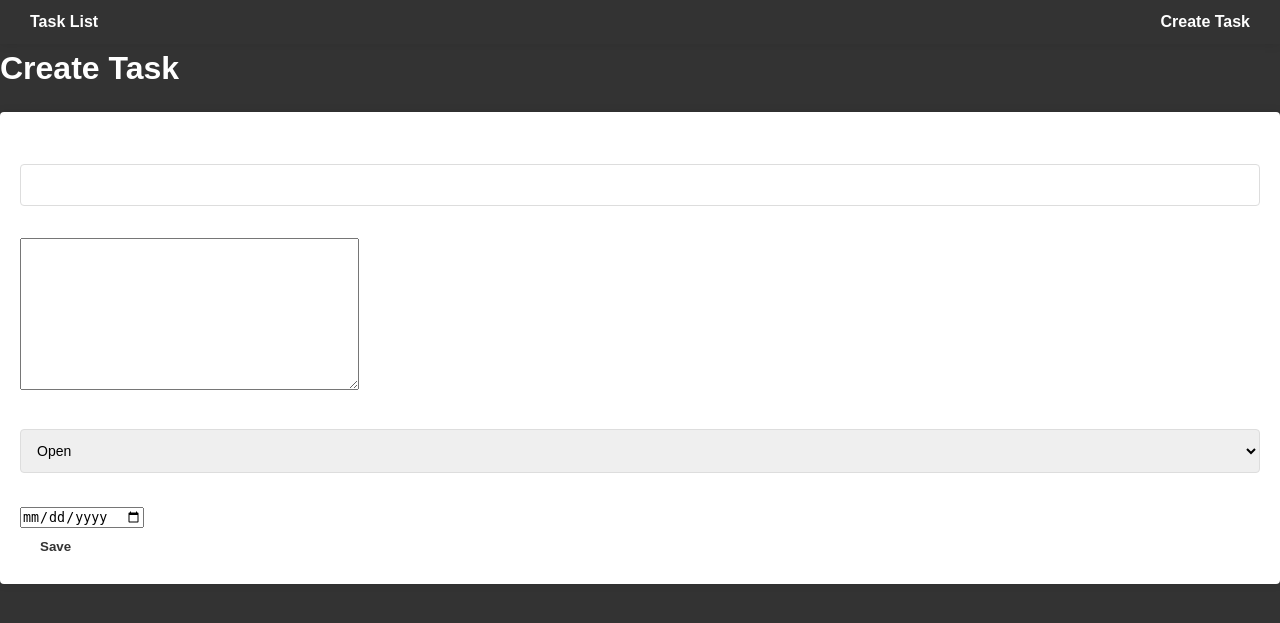
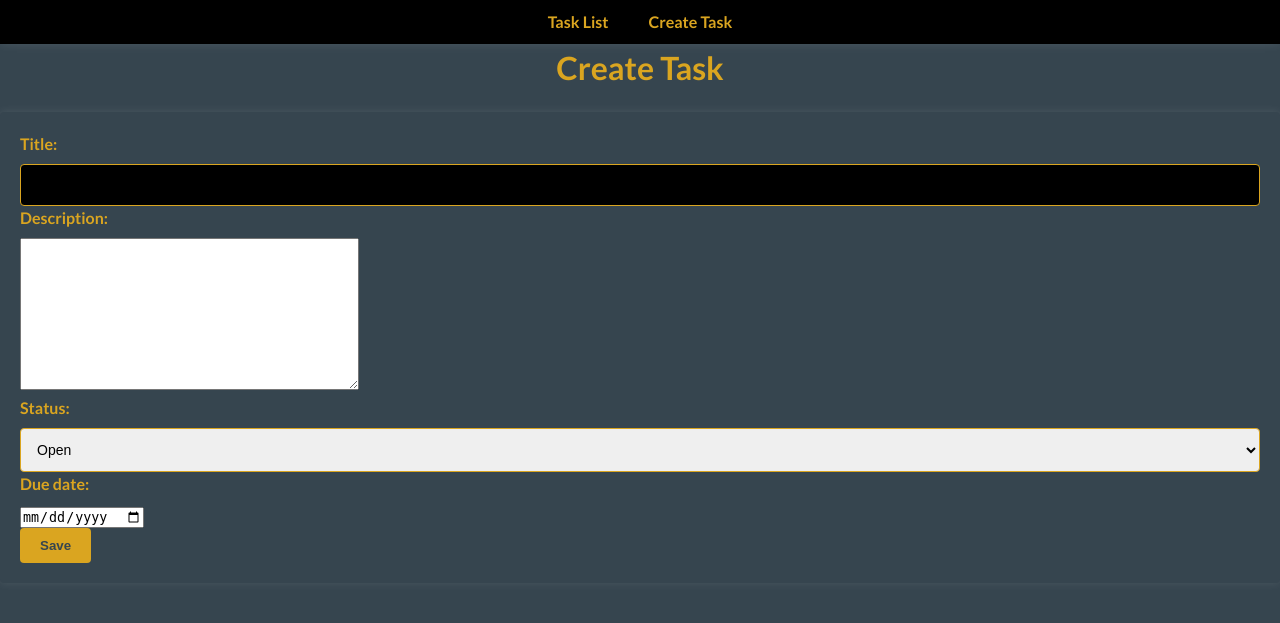
Before and after one commit to RohanL1/lighthall_level2, a Django app: page /task/create/ in a window 1280 px wide. Shown: the top 623 px of the page. Run offline with Django 4.2, Linux system fonts and the light colour scheme.

Commit message:
modified to look sharper with gold,black,silver tones

```diff
--- a/task_tracker/static/css/style.css
+++ b/task_tracker/static/css/style.css
@@ -5,19 +5,27 @@
     padding: 0;
 }
 
+/* Color Palette */
+:root {
+    --charcoal: #36454F;
+    --black: #000000;
+    --gold: #DAA520;
+    --light-gold: #FFD700;
+}
+
 /* Set base font size and line height */
 body {
-    font-family: Arial, sans-serif;
+    font-family: 'Lato', sans-serif;
     font-size: 16px;
     line-height: 1.5;
-    background-color: #333;
-    color: #fff;
+    background-color: var(--charcoal);
+    color: var(--gold);
 }
 
 /* Style the page header */
 header {
-    background-color: #fff;
-    color: #333;
+    background-color: var(--black);
+    color: var(--gold);
     padding: 20px;
     text-align: center;
 }
@@ -25,14 +33,15 @@
 header h1 {
     font-size: 32px;
     font-weight: bold;
-    margin: 0;
+    margin: 20px 0;
 }
 
 /* Style the navigation menu */
 nav {
-    background-color: #333;
-    box-shadow: 0 0 10px rgba(0, 0, 0, 0.1);
+    background-color: var(--black);
+    box-shadow: 0 0 10px rgba(255, 255, 255, 0.1);
     padding: 10px;
+    text-align: center;
 }
 
 nav ul {
@@ -40,7 +49,7 @@
     padding: 0;
     list-style: none;
     display: flex;
-    justify-content: space-between;
+    justify-content: center;
     align-items: center;
 }
 
@@ -49,7 +58,7 @@
 }
 
 nav a {
-    color: #fff;
+    color: var(--gold);
     text-decoration: none;
     font-weight: bold;
     padding: 10px;
@@ -57,16 +66,16 @@
 }
 
 nav a:hover {
-    background-color: #f2f2f2;
-    color: #333;
+    background-color: var(--charcoal);
+    color: var(--light-gold);
 }
 
 /* Style the form */
 form {
     margin: 20px 0;
     padding: 20px;
-    background-color: #fff;
-    box-shadow: 0 0 10px rgba(0, 0, 0, 0.1);
+    background-color: var(--charcoal);
+    box-shadow: 0 0 10px rgba(255, 255, 255, 0.1);
     border-radius: 4px;
 }
 
@@ -76,17 +85,28 @@
     font-weight: bold;
 }
 
-  form input[type=text], form select {
+/* Style the search bar */
+form input[type=text] {
     width: 100%;
     padding: 12px;
-    border: 1px solid #ddd;
+    background-color: var(--black);
+    color: var(--gold);
+    border: 1px solid var(--gold);
+    border-radius: 4px;
+    font-size: 14px;
+}
+
+form select {
+    width: 100%;
+    padding: 12px;
+    border: 1px solid var(--gold);
     border-radius: 4px;
     font-size: 14px;
 }
 
 form button[type=submit] {
-    background-color: #fff;
-    color: #333;
+    background-color: var(--gold);
+    color: var(--charcoal);
     border: none;
     border-radius: 4px;
     padding: 10px 20px;
@@ -207,3 +236,8 @@
         font-size: 14px;
     }
 }
+
+/* Other minor stylizations */
+.text-center {
+    text-align: center;
+}
--- a/task_tracker/templates/base.html
+++ b/task_tracker/templates/base.html
@@ -3,6 +3,7 @@
 <!DOCTYPE html>
 <html>
 <head>
+    <link href="https://fonts.googleapis.com/css?family=Lato:400,700&display=swap" rel="stylesheet">
     <link rel="stylesheet" type="text/css" href="{% static 'css/style.css' %}">
     <title>{% block title %}{% endblock %}</title>
 </head>
--- a/task_tracker/templates/task_tracker/task_form.html
+++ b/task_tracker/templates/task_tracker/task_form.html
@@ -2,12 +2,16 @@
 {% load static %}
 
 {% block content %}
-    <h1>{%if form.instance.pk %}
-        Edit Task "{{ form.instance.title }}"
-    {% else %}
-        Create Task
-    {% endif %}
+
+<div class="text-center">
+    <h1>
+        {%if form.instance.pk %}
+            Edit Task "{{ form.instance.title }}"
+        {% else %}
+            Create Task
+        {% endif %}
     </h1>
+</div>
     <form method="post">
         {% csrf_token %}
         {{ form.as_p }}
--- a/task_tracker/templates/task_tracker/task_list.html
+++ b/task_tracker/templates/task_tracker/task_list.html
@@ -4,7 +4,9 @@
 {% block title %}Task List{% endblock %}
 
 {% block content %}
+<div class="text-center">
     <h1>Task List</h1>
+</div>
     <form method="get">
         <input type="text" name="q" placeholder="Search task...">
         <button type="submit">Search</button>
```
Also changed, not shown: other parts of task_tracker/static/css/style.css (+20 -11 lines). Lines whose indentation alone changed are shown as unchanged.
